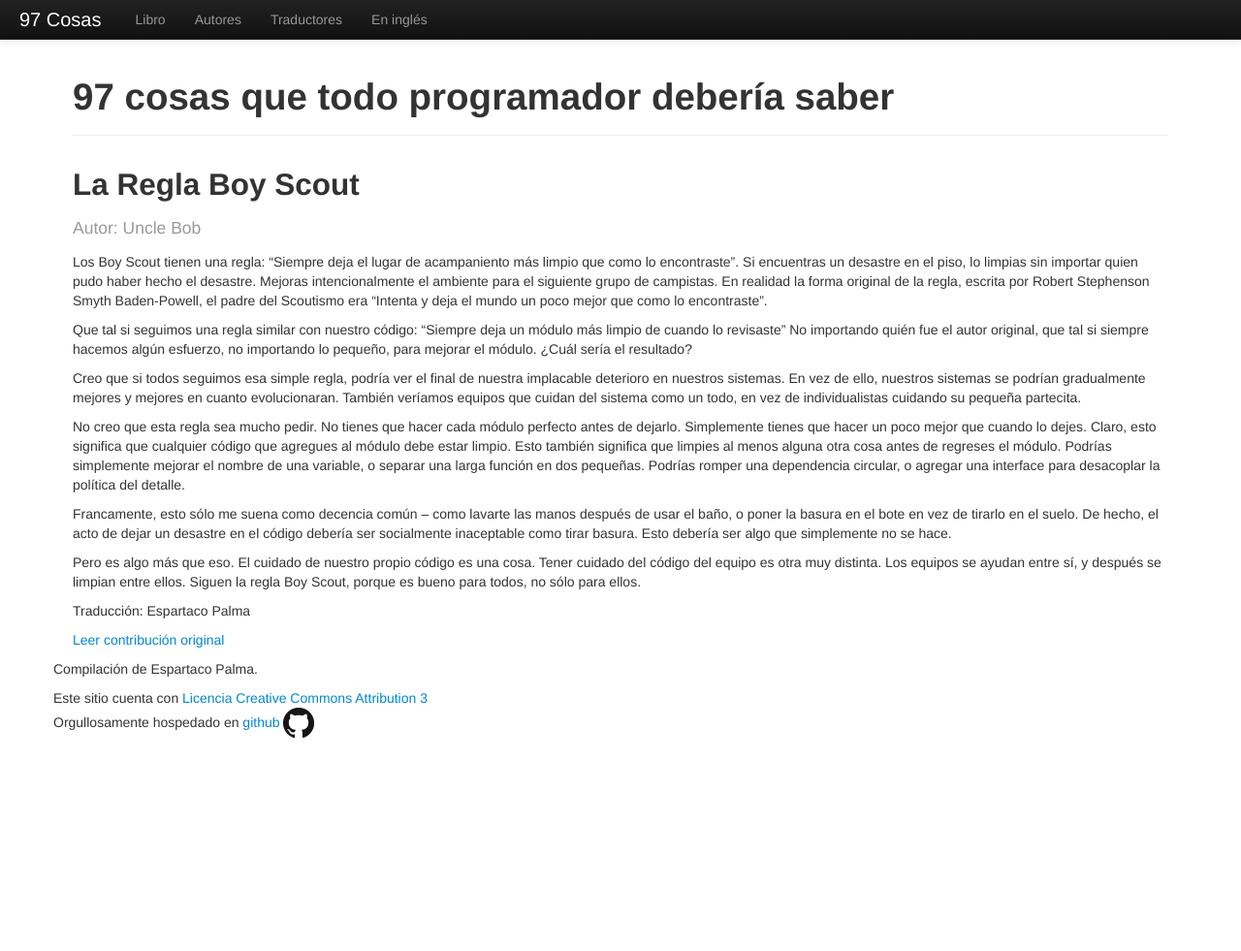
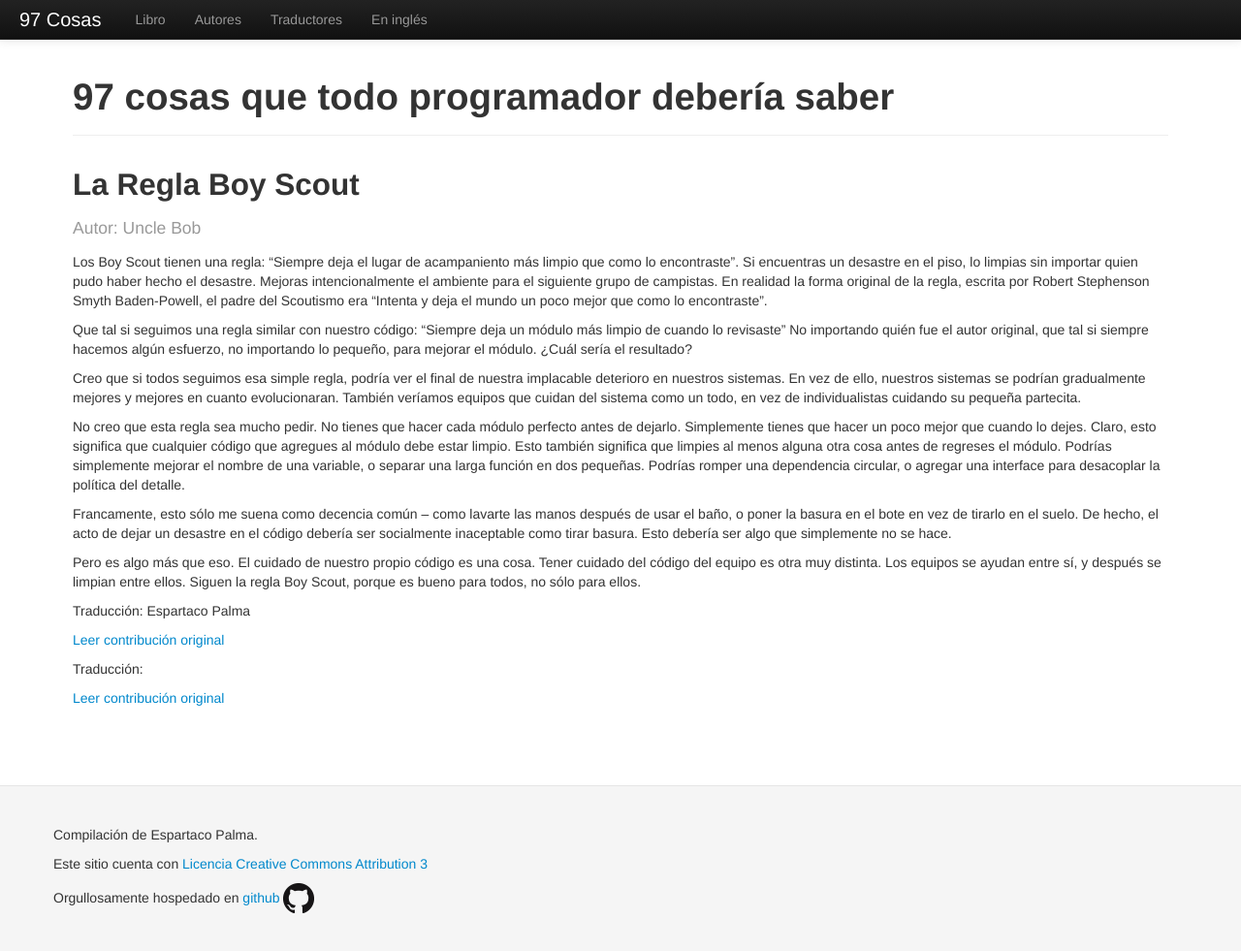
Before and after one commit to esparta/97cosas, a Jekyll site: the page built from libro/regla-boy-scout.md, in a window 1280 px wide and 983 px high. Shown: the whole window at 97% size. Built offline with Jekyll 4.4.1, drawn with Linux system fonts in a browser that asks for light colours.

Commit message:
new layout with a nice footer ;-)

```diff
--- a/_includes/footer.html
+++ b/_includes/footer.html
@@ -1,15 +1,13 @@
-<footer>
-  <div class="grid">
-    <div class="unit one-third center-on-mobiles">
+<footer style="padding-top: 40px; padding-bottom: 30px; margin-top: 70px;
+  border-top: 1px solid #e5e5e5; background-color: #f5f5f5;">
+  <div class="container">
       <p>Compilación de Espartaco Palma.</p>
-    </div>
-    <div class="unit two-thirds align-right center-on-mobiles">
       <p>
         Este sitio cuenta con <a href="http://creativecommons.org/licenses/by/3.0/us/deed.es">Licencia Creative Commons Attribution 3</a><br/>
-        Orgullosamente hospedado en <a href="https://github.com/esparta/97cosas/">github
+      </p>
+      <p>Orgullosamente hospedado en <a href="https://github.com/esparta/97cosas/">github
           <img src="{{ site.url }}/assets/img/github-mark.png" alt="GitHub • Social coding">
         </a>
       </p>
-    </div>
   </div>
 </footer>
--- a/_layouts/default.html
+++ b/_layouts/default.html
@@ -3,6 +3,3 @@ layout: html5
 ---
 
 {{ content }}
-
-{% include footer.html %}
-{% include javascript.html %}
--- a/_layouts/html5.html
+++ b/_layouts/html5.html
@@ -1,6 +1,6 @@
 <!DOCTYPE html>
 <html lang="en" xmlns="http://www.w3.org/1999/xhtml" xml:lang="en">
-  {% include head.html %}
+{% include head.html %}
   <body prefix="dc: http://purl.org/dc/terms/ foaf: http://xmlns.com/foaf/0.1/">
     {% include navbar.html %}
     <div class="container"> <!-- Responsive grid layout -->
@@ -9,4 +9,6 @@
 
     </div>
   </body>
+{% include footer.html %}
+{% include javascript.html %}
 </html>
--- a/_layouts/libro.html
+++ b/_layouts/libro.html
@@ -1,5 +1,5 @@
 ---
-layout: default
+layout: html5
 ---
 
 <div class="container-fluid">
--- a/_layouts/page.html
+++ b/_layouts/page.html
@@ -5,3 +5,9 @@ layout: libro
 <h2>{{ page.title }} <br>
     <small>Autor: {{ page.author}}</small></h2>
 {{ content }}
+
+<p>
+Traducción: {{ page.translator }} </p>
+<p>
+<a href="{{ page.original }}">Leer contribución original</a>
+</p>
```
